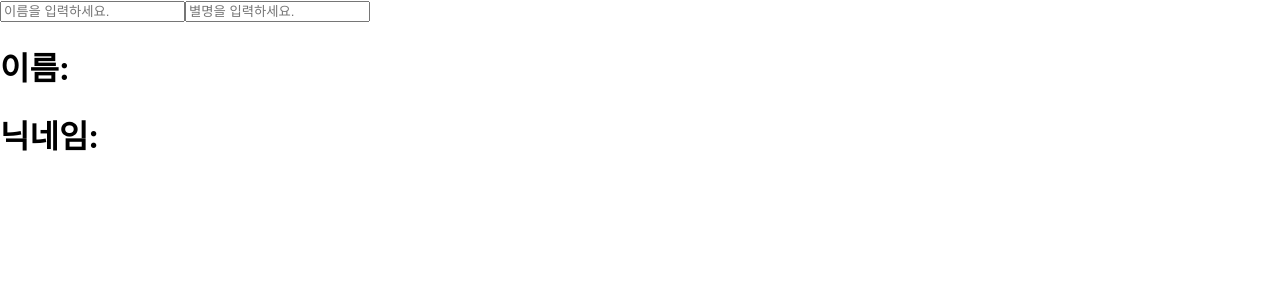
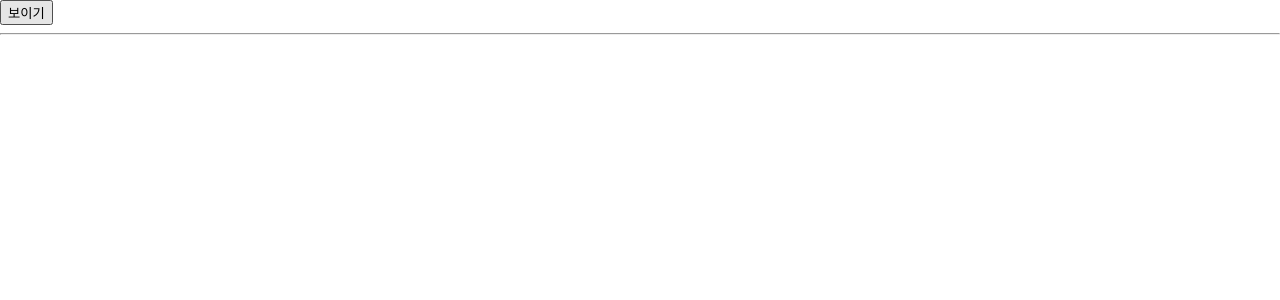
Before and after one commit to zzangouona/ReactBasicProject, a React (Create React App) app in the folder hello-hooks/: page / in a window 1280 px wide. Shown: the top 300 px of the page. Built offline with nearby package versions, Linux system fonts and the light colour scheme.

Commit message:
hello-hooks - hooks useEffect 사용해서 라이프 사이클 활용

```diff
--- a/hello-hooks/src/App.js
+++ b/hello-hooks/src/App.js
@@ -1,10 +1,17 @@
-import logo from "./logo.svg";
-import "./App.css";
-import Counter from "./Counter";
+import React, { useState } from "react";
 import Info from "./Info";
 
-function App() {
-  return <Info />;
-}
+const App = () => {
+  const [visible, setVisible] = useState(false);
+  return (
+    <div>
+      <button onClick={() => setVisible(!visible)}>
+        {visible ? "숨기기" : "보이기"}
+      </button>
+      <hr />
+      {visible && <Info />}
+    </div>
+  );
+};
 
 export default App;
--- a/hello-hooks/src/Info.js
+++ b/hello-hooks/src/Info.js
@@ -19,6 +19,36 @@ const Info = () => {
   });
 
   const { name, nickName } = form;
+  //
+  // useEffect(() => {
+  //   //리액트 컴포넌트가 렌더링 될때마다 특정 작업을 수행하도록 설정할 수 있는 Hooks
+  //   // 클래스 형의 컴포넌트의 componentDidMount와 componentDidupdate를 합친 형태
+  //   console.log("렌더링이 완료되었다.");
+  //   console.log(form);
+  // });
+
+  // useEffect(() => {
+  //   // 마운트만 사용하기
+  //   console.log("마운트만 사용하는 방법입니다.");
+  // }, []);
+
+  //특정값 값 업데이트
+  //componentDidUpdate
+  // useEffect(() => {
+  //   // 두번째 파라미터에 검사하고 싶은 값을 넣어주면 수정할 수 있다.
+  //   console.log(name);
+  // }, [name]);
+
+  //뒷정리하기
+  //언 마운트되기 전 , 업데이트 직전에 작업 수행시 활용
+  useEffect(() => {
+    console.log("effect");
+    console.log(form);
+    return () => {
+      console.log("clenup");
+      console.log(form);
+    };
+  });
 
   const onChange = (e) => {
     const nextForm = {
```
